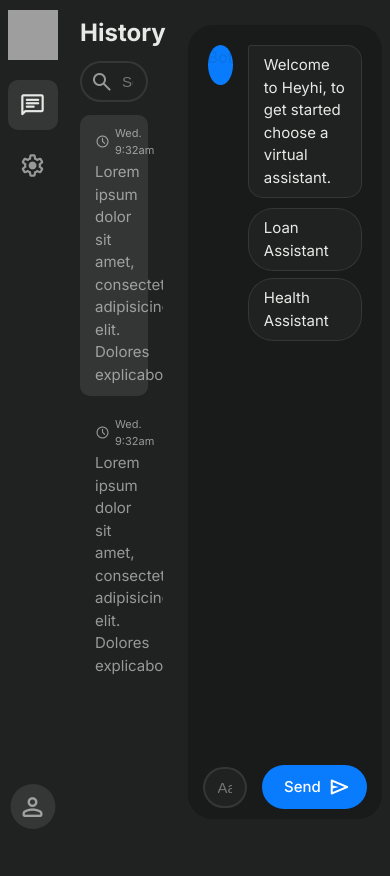
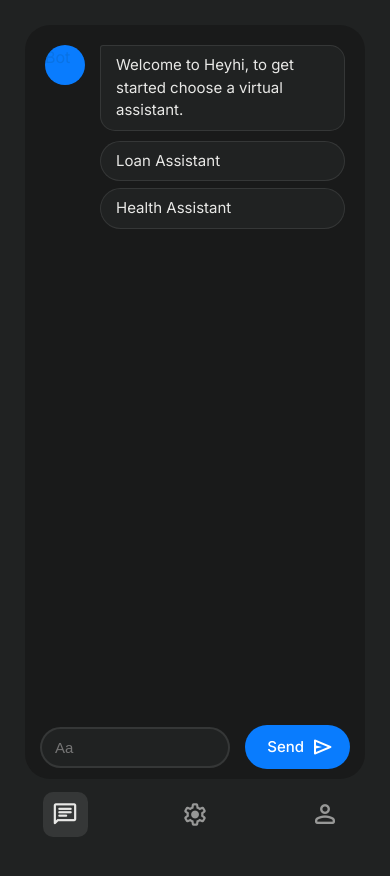
Before and after one commit to Shonned/Heyhi, a React (Vite) app in the folder frontend/: page / in a window 390 px wide. Shown: the top 876 px of the page. After the commit the page ends 844 px from the top, so only its background shows below. Built offline with nearby package versions, Linux system fonts and the light colour scheme; grey boxes are pictures that could not be loaded.

Commit message:
simple responsive

```diff
--- a/frontend/src/components/ChatBot/ChatBot.css
+++ b/frontend/src/components/ChatBot/ChatBot.css
@@ -44,3 +44,28 @@
 .chatbot .chatbot-form input {
     background: var(--background-color);
 }
+
+@media screen and (max-width: 800px) {
+    .chatbot {
+        margin-left: 50px;
+        width: 100%;
+    }
+}
+
+@media screen and (max-width: 400px) {
+    .chatbot {
+        display: flex;
+        flex-direction: column;
+        margin-left: 0;
+        max-height: 100%;
+        padding: 25px 25px 65px 25px;
+    }
+
+    .chatbot .chatbot-content {
+        border-radius: 25px 25px 0 0;
+    }
+
+    .chatbot-form {
+        position: relative;
+    }
+}
--- a/frontend/src/components/ChatBot/Message/Message.css
+++ b/frontend/src/components/ChatBot/Message/Message.css
@@ -9,7 +9,7 @@
 }
 
 .message .user {
-    width: 40px;
+    min-width: 40px;
     height: 40px;
     border-radius: 50%;
     background: var(--primary-color);
--- a/frontend/src/components/History/History.css
+++ b/frontend/src/components/History/History.css
@@ -61,3 +61,9 @@
     margin-right: 5px;
     font-size: 15px;
 }
+
+@media screen and (max-width: 800px) {
+    .history {
+        display: none;
+    }
+}
--- a/frontend/src/components/Sidebar/Sidebar.css
+++ b/frontend/src/components/Sidebar/Sidebar.css
@@ -70,7 +70,6 @@
     width: 45px;
     background: var(--grey-color);
     border-radius: 50%;
-
     cursor: pointer;
 }
 
@@ -82,3 +81,40 @@
 .sidebar .sidebar-items .sidebar-item.sidebar-user:active span {
     transform: scale(.9);
 }
+
+@media screen and (max-width: 400px) {
+    .sidebar {
+        top: auto;
+        bottom: 0;
+        display: flex;
+        align-items: center;
+        height: 60px;
+        width: 100%;
+        padding: 0;
+        z-index: 3;
+    }
+
+    .sidebar .sidebar-logo {
+       display: none;
+    }
+
+    .sidebar .sidebar-items {
+        flex-direction: row;
+        justify-content: space-around;
+        width: 100%;
+    }
+
+    .sidebar .sidebar-items .sidebar-item {
+        margin-top: 0;
+        width: 45px;
+        height: 45px;
+    }
+
+    .sidebar .sidebar-items .sidebar-item.sidebar-user {
+        position: relative;
+        bottom: inherit;
+        left: inherit;
+        transform: translate(0);
+        background: transparent;
+    }
+}
--- a/frontend/src/components/Utils/Modal/Modal.css
+++ b/frontend/src/components/Utils/Modal/Modal.css
@@ -74,3 +74,11 @@
 .modal .modal-submit button {
     width: 100%;
 }
+
+@media screen and (max-width: 500px), screen and (max-height: 600px) {
+    .modal .modal-container {
+        width: 100%;
+        height: 100%;
+        border-radius: 0;
+    }
+}
```
